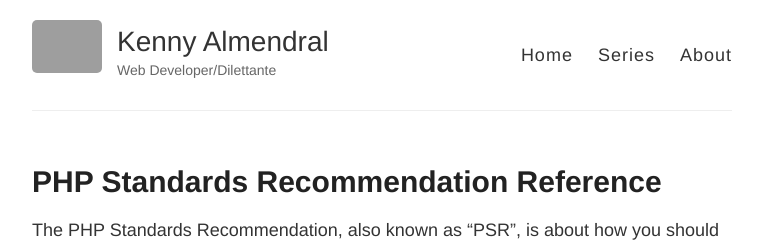
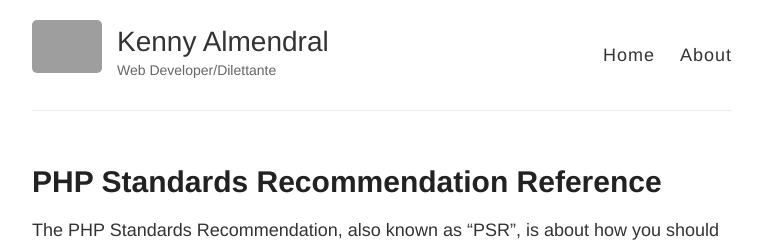
Before and after one commit to kennyalmendral/kennyalmendral.github.io, a Jekyll site: the page built from index.html, in a window 1280 px wide and 900 px high. Shown: the top 242 px of the window, without its empty margins (258-1021 px from the left). Built offline with Jekyll 4.4.1, drawn with Linux system fonts in a browser that asks for light colours; grey boxes are pictures that could not be loaded.

Commit message:
Update default.html

```diff
--- a/_layouts/default.html
+++ b/_layouts/default.html
@@ -29,7 +29,7 @@
 
           <nav>
             <a href="{{ site.baseurl }}/">Home</a>
-            <a href="{{ site.baseurl }}/series">Series</a>
+            <!--<a href="{{ site.baseurl }}/series">Series</a>-->
             <a href="{{ site.baseurl }}/about">About</a>
           </nav>
         </header>
```
